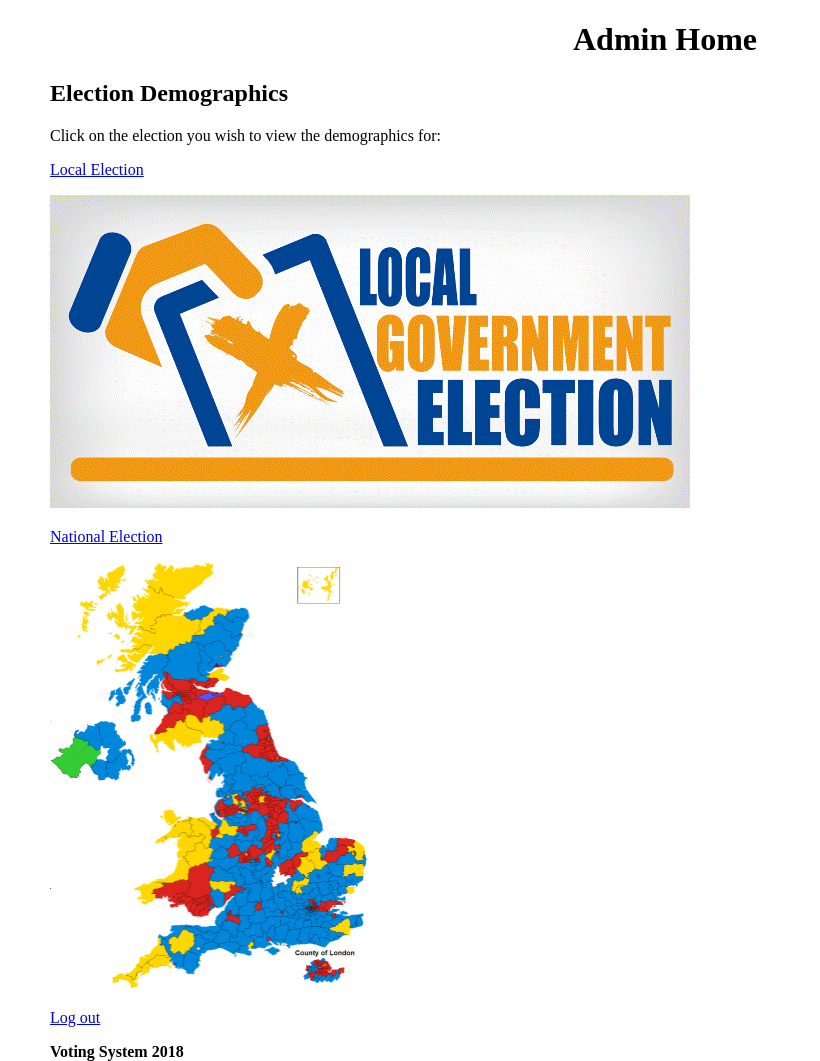
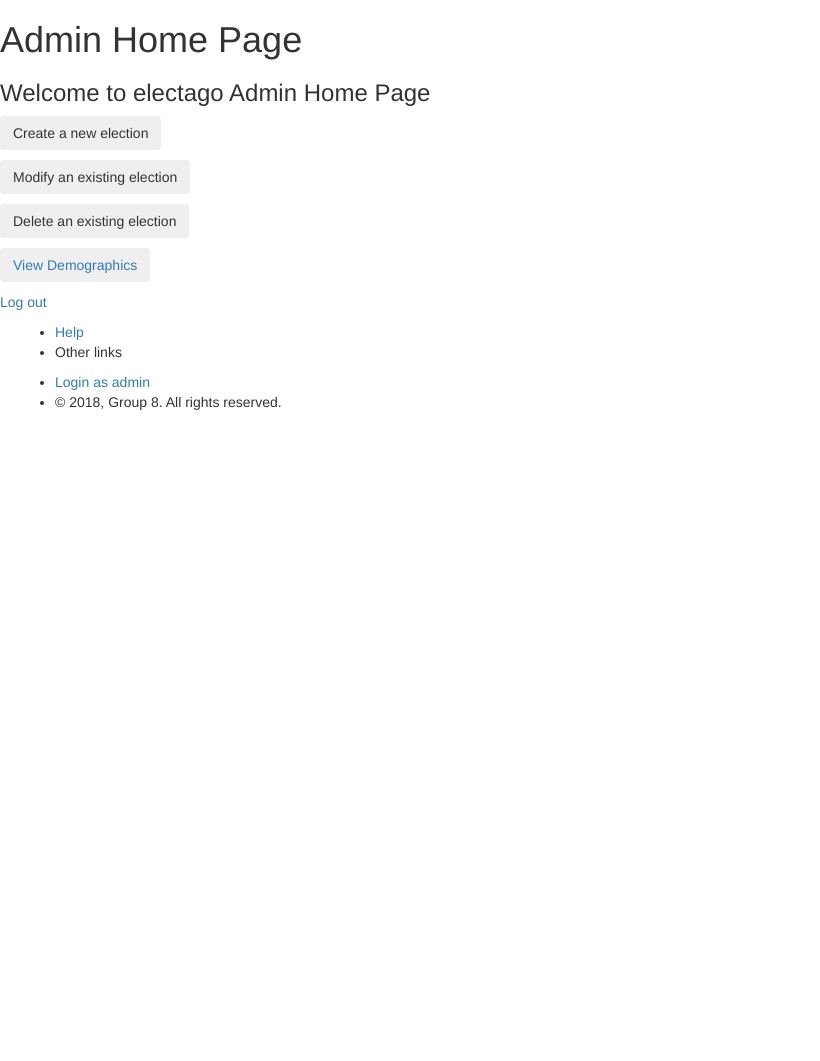
Before and after one commit to Amyshields/group8, a PHP site: page /pages/admin/index.php in a window 1280 px wide. Shown: the whole page, without its empty margins (0-820 px from the left). After the commit the page ends 410 px from the top, so only its background shows below. Run offline with PHP 8.4, Linux system fonts and the light colour scheme; the visitor is signed in with stand-in values (Sample User, id 1).

Commit message:
sorted the css thing

```diff
--- a/website_18_02_18/css/admin.css
+++ b/website_18_02_18/css/admin.css
@@ -1,8 +1,13 @@
-@charset "utf-8"; /*Max and Noah*/
+@charset "utf-8"; /*Max,Noah,Amy*/
+
 
 html,body{
 	margin: 0;
 	padding: 0;
+}
+
+p{
+	font-family: 'Open Sans', sans-serif;
 }
 
 body{
@@ -11,8 +16,19 @@
 
 h1{
 	text-align: center;
+	font-family: 'Montserrat';
 }
 
 footer{
 	font-weight: bold;
 }
+
+#logo {
+	padding-top: 50px;
+	padding-bottom: 25px;
+}
+
+#small_logo {
+	float: right;
+	padding-right: 20px;
+}
--- a/website_18_02_18/pages/admin/index.php
+++ b/website_18_02_18/pages/admin/index.php
@@ -8,27 +8,41 @@
 }
 ?>
 
-
-<!doctype html> <!--Max and Noah-->
+<!doctype html>
 <html>
 	<head>
-		<title>Admin Home Page</title>
-		    <link href="../../css/admin.css" rel="stylesheet" type="text/css">
-	</head>
+<head>
+	<meta charset="utf-8">
+	<title>Admin Home Page</title>
+	<!--For Bootstrap, to make page responsive on mobile-->
+	<meta name="viewport" content="width=device-width, initial-scale=1">
+	<!--For Bootstrap, to load the css information from a CDN-->
+	<link rel="stylesheet" href="https://maxcdn.bootstrapcdn.com/bootstrap/3.3.7/css/bootstrap.min.css">
+	<link href="../../css/electago.css" rel="stylesheet" type="text/css">
+	<link href="https://fonts.googleapis.com/css?family=Montserrat|Open+Sans" rel="stylesheet">
+  	<script src="https://ajax.googleapis.com/ajax/libs/jquery/3.3.1/jquery.min.js"></script>
+  	<script src="https://maxcdn.bootstrapcdn.com/bootstrap/3.3.7/js/bootstrap.min.js"></script>
+</head>
 
 	<body>
-		<h1>Admin Home</h1>
-
-		<h2>Election Demographics</h2>
-		<p>Click on the election you wish to view the demographics for:</p>
-		<p><a href="demographics.php">Local Election</a></p>
-		<a href="demographics.php"><img src="../../images/local.gif" width="640" height="313" alt=""></a>
-
-		<p><a href="demographics.php">National Election</a></p>
-		<a href="demographics.php"><img src="../../images/national.png" width="320.25" height="427" alt=""></a>
+		<h1>Admin Home Page</h1>
+		<h3>Welcome to electago Admin Home Page</h3>
+		<button type="button" class="btn btn-secondary">Create a new election</button><p><p>
+		<button type="button" class="btn btn-secondary">Modify an existing election</button><p><p>
+		<button type="button" class="btn btn-secondary">Delete an existing election</button><p><p>
+		<a href="demographics.php"><button type="button" class="btn btn-secondary">View Demographics</button></a>
 
 		<a href="../../includes/logout.php"><p>Log out</p></a>
 	</body>
 
-	<footer>Voting System 2018</footer>
+
+	<footer class="container-fluid text-left">
+		<!--info here: logo, copyright, links, login as admin-->
+		<ul>
+			<li><a href="#">Help</a></li>
+			<li><p>Other links</p></li>
+			<li><a href="pages/admin-login.php">Login as admin</a></li>
+			<li><p> &copy; 2018, Group 8. All rights reserved.</p></li>
+		</ul>
+	</footer>
 </html>
```
Also changed, not shown: website_18_02_18/index.php (+9 -10 lines), website_18_02_18/pages/admin-login.php (+13 -7 lines), website_18_02_18/pages/admin/demographics.php (+32 -7 lines), website_18_02_18/pages/voting.php (+14 -48 lines).
